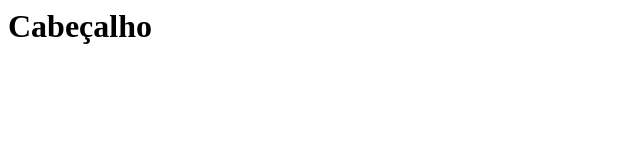
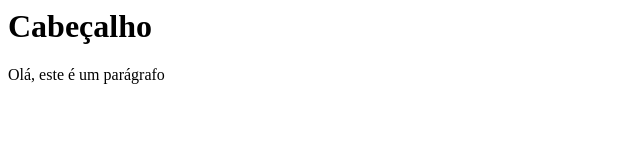
Before and after one commit to OpusNocturn/pw, a plain HTML site: page aulacss/aulapwweb.html in a window 1280 px wide. Shown: the whole page, without its empty margins (0-640 px from the left). Drawn offline with Linux system fonts and the light colour scheme.

Commit message:
terceiraalteracao

```diff
--- a/aulacss/aulapwweb.html
+++ b/aulacss/aulapwweb.html
@@ -4,5 +4,6 @@
 </head>
 <body>
 <h1>Cabeçalho</h1>
+<p>Olá, este é um parágrafo</p>
 </body>
 </html>
```
